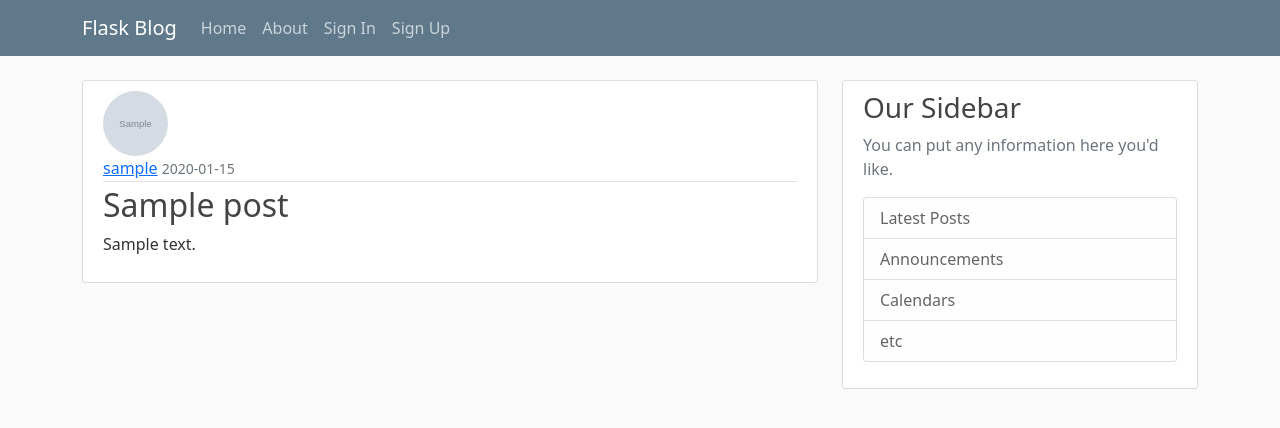
After one commit to aquilinae/flask-trying-coreyms, a Flask app: page /post/1 in a window 1280 px wide. The commit adds this page. Shown: the top 428 px of the page. Run offline with Flask 2, Linux system fonts and the light colour scheme; tables that the repository leaves empty hold one stand-in row (values such as "Sample post"); grey boxes marked "Sample" are stand-in pictures.

Commit message:
Implementing CRUD for posts

```diff
--- a/app/routes.py
+++ b/app/routes.py
@@ -4,6 +4,7 @@
 from PIL import Image
 
 from flask import (
+    abort,
     flash,
     redirect,
     render_template,
@@ -23,6 +24,7 @@
     db,
 )
 from app.forms import (
+    PostForm,
     SignInForm,
     SignUpForm,
     UpdateAccountForm,
@@ -32,25 +34,11 @@
     Post,
 )
 
-POSTS = [
-    {
-        'author': 'ornichola',
-        'title': 'First post',
-        'content': 'Lorem ipsum',
-        'date_posted': 'March 24, 2021',
-    },
-    {
-        'author': 'not_ornichola',
-        'title': 'Second post',
-        'content': 'Lorem ipsum dolor sit amet, consectetur adipiscing elit. Phasellus id ornare lorem. Duis at imperdiet tortor, vel ullamcorper velit. Vivamus euismod ipsum et nibh consequat ultricies. Donec et tortor dui. Sed iaculis in tortor vitae ultrices. Aenean quis orci a tellus bibendum egestas ac nec neque. Cras viverra nunc in turpis lobortis porttitor. Suspendisse potenti. Praesent fringilla, urna id ullamcorper egestas, felis purus vestibulum sapien, sollicitudin facilisis dolor dui ac ligula. Donec sit amet risus id nisi viverra fringilla nec ac ligula.',
-        'date_posted': 'March 25, 2021',
-    }
-]
-
 
 @app.route('/')
 def index():
-    return render_template('index.html', posts=POSTS)
+    posts = Post.query.all()
+    return render_template('index.html', posts=posts)
 
 
 @app.route('/about')
@@ -131,3 +119,53 @@
         form.email.data = current_user.email
     image_file = url_for('static', filename=f'profile_pics/{current_user.image_file}')
     return render_template('account.html', title='Account', image_file=image_file, form=form)
+
+
+@app.route('/post/new/', methods=['GET', 'POST'])
+@login_required
+def new_post():
+    form = PostForm()
+    if form.validate_on_submit():
+        post = Post(title=form.title.data, content=form.content.data, author=current_user)
+        db.session.add(post)
+        db.session.commit()
+        flash('Your post has been created!', 'success')
+        return redirect(url_for('index'))
+    return render_template('create-post.html', title='New Post', form=form, legend='New Post')
+
+
+@app.route('/post/<int:post_id>')
+def post(post_id):
+    post = Post.query.get_or_404(post_id)
+    return render_template('post.html', title=post.title, post=post)
+
+
+@app.route('/post/<int:post_id>/update', methods=['GET', 'POST'])
+@login_required
+def update_post(post_id):
+    post = Post.query.get_or_404(post_id)
+    if post.author != current_user:
+        abort(403)
+    form = PostForm()
+    if form.validate_on_submit():
+        post.title = form.title.data
+        post.content = form.content.data
+        db.session.commit()
+        flash('Your post has been updated!', 'success')
+        return redirect(url_for('post', post_id=post.id))
+    elif request.method == 'GET':
+        form.title.data = post.title
+        form.content.data = post.content
+    return render_template('create-post.html', title='Update Post', form=form, legend='Update Post')
+
+
+@app.route('/post/<int:post_id>/delete', methods=['POST'])
+@login_required
+def delete_post(post_id):
+    post = Post.query.get_or_404(post_id)
+    if post.author != current_user:
+        abort(403)
+    db.session.delete(post)
+    db.session.commit()
+    flash('Your post has been deleted!', 'success')
+    return redirect(url_for('index'))
--- a/app/templates/layout.html
+++ b/app/templates/layout.html
@@ -32,6 +32,7 @@
                     <!-- Navbar Right Side -->
                     <div class="navbar-nav">
                         {% if current_user.is_authenticated %}
+                            <a class="nav-item nav-link" href="{{ url_for('new_post') }}">New Post</a>
                             <a class="nav-item nav-link" href="{{ url_for('account') }}">Account</a>
                             <a class="nav-item nav-link" href="{{ url_for('sign_out') }}">Sign Out</a>
                         {% else %}
--- /dev/null
+++ b/app/templates/post.html
@@ -0,0 +1,37 @@
+{% extends "layout.html" %}
+{% block content %}
+    <article class="media content-section">
+        <img class="rounded-circle article-img" src="{{ url_for('static', filename='profile_pics/' + post.author.image_file) }}">
+        <div class="media-body">
+            <div class="article-metadata">
+                <a class="mr-2" href="#">{{ post.author.username }}</a>
+                <small class="text-muted">{{ post.date_posted.strftime('%Y-%m-%d') }}</small>
+                {% if post.author == current_user %}
+                    <div>
+                        <a class="btn btn-secondary btn-sm mt-1 mb-1" href="{{ url_for('update_post', post_id=post.id) }}">Update</a>
+                        <button type="button" class="btn btn-danger btn-sm mt-1 m-1" data-bs-toggle="modal" data-bs-target="#deleteModal">Delete</button>
+                    </div>
+                {% endif %}
+            </div>
+            <h2 class="article-title">{{ post.title }}</h2>
+            <p class="article-content">{{ post.content }}</p>
+        </div>
+    </article>
+    <!-- Modal -->
+    <div class="modal fade" id="deleteModal" tabindex="-1" aria-labelledby="deleteModalLabel" aria-hidden="true">
+      <div class="modal-dialog">
+        <div class="modal-content">
+          <div class="modal-header">
+            <h5 class="modal-title" id="deleteModalLabel">Delete post?</h5>
+            <button type="button" class="btn-close" data-bs-dismiss="modal" aria-label="Close"></button>
+          </div>
+          <div class="modal-footer">
+            <button type="button" class="btn btn-secondary" data-bs-dismiss="modal">Close</button>
+            <form action="{{ url_for('delete_post', post_id=post.id) }}" method="POST">
+                <input class="btn btn-danger" type="submit" value="Delete">
+            </form>
+          </div>
+        </div>
+      </div>
+    </div>
+{% endblock content %}
```
Also changed, not shown: app/forms.py (+13 -0 lines), app/templates/create-post.html (added, +40 -0 lines), app/templates/index.html (+4 -3 lines).
